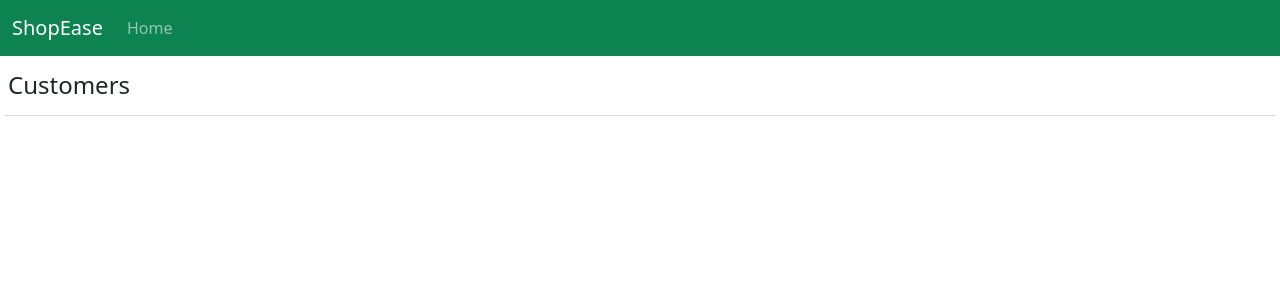
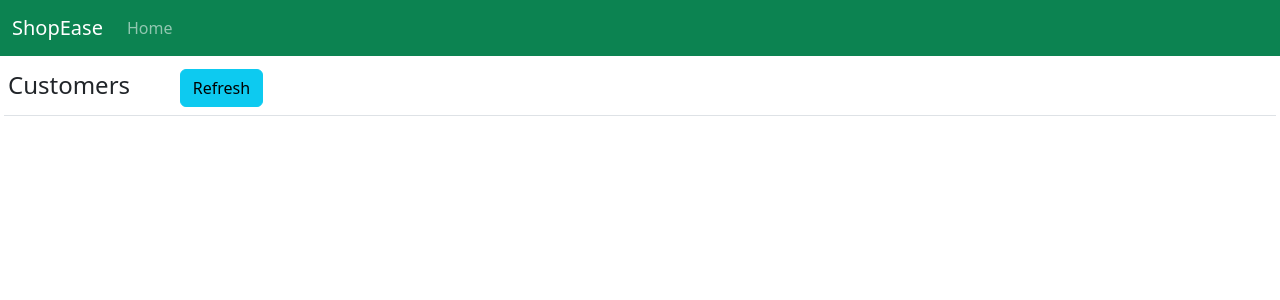
Before and after one commit to Nyakamba/ShopEase, a React (Vite) app: page / in a window 1280 px wide. Shown: the top 300 px of the page. Built offline with nearby package versions, Linux system fonts and the light colour scheme.

Commit message:
maincontent

```diff
--- a/src/MainContent.jsx
+++ b/src/MainContent.jsx
@@ -7,9 +7,12 @@ export default class MainContent extends Component {
       <div>
         <h4 className="border-bottom m-1 p-1">
           {this.state.pageTitle}
+
           <span className="badge badge-secondary m-2">
             {this.state.customersCount}
           </span>
+
+          <button className="btn btn-info">Refresh</button>
         </h4>
       </div>
     );
```
